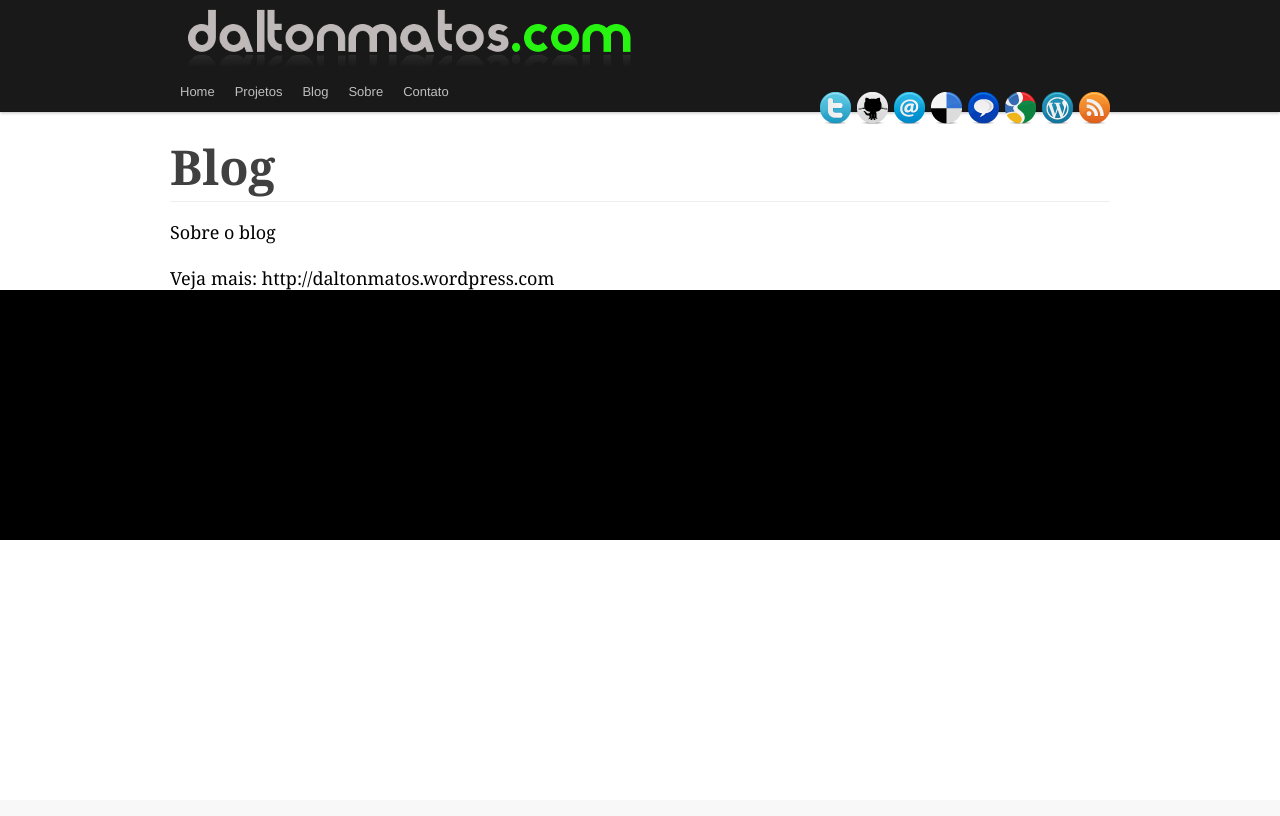
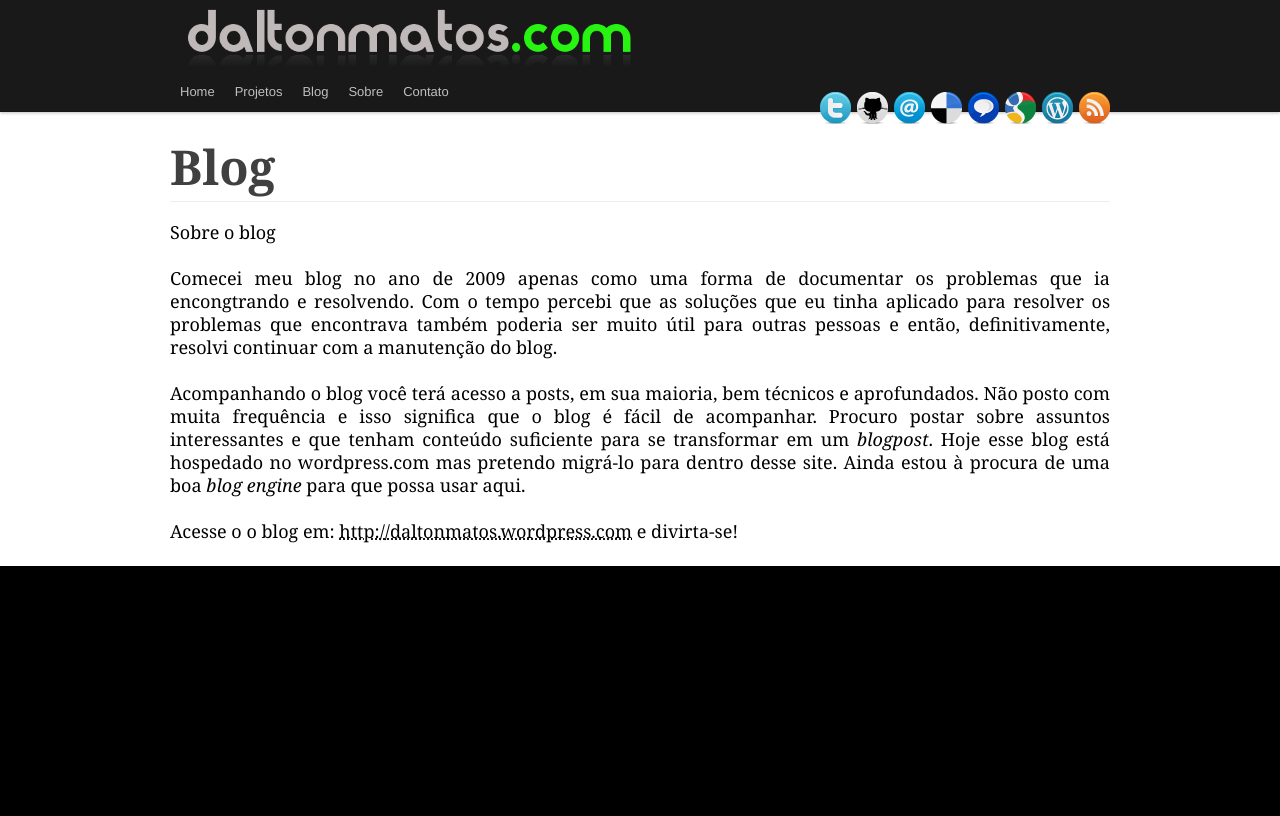
Before and after one commit to daltonmatos/daltonmatos.com, a Python web app: template daltonmatosdotcom/mainsite/templates/blog.html in a window 1280 px wide. Before the commit the page ends 540 px from the top, so only its background shows below. Run offline with Jinja, Linux system fonts and the light colour scheme; the template is opened without the code that fills it: most values are stand-ins (such as "Sample title", 1, 10 or a date in 2020).

Commit message:
Escrita pagina sobre o blog

```diff
--- a/daltonmatosdotcom/mainsite/templates/blog.html
+++ b/daltonmatosdotcom/mainsite/templates/blog.html
@@ -10,8 +10,14 @@
 
 <p> Sobre o blog </p>
 
-Veja mais: http://daltonmatos.wordpress.com
+<p>
+Comecei meu blog no ano de 2009 apenas como uma forma de documentar os problemas que ia encongtrando e resolvendo. Com o tempo percebi que as soluções que eu tinha aplicado para resolver os problemas que encontrava também poderia ser muito útil para outras pessoas e então, definitivamente, resolvi continuar com a manutenção do blog.
+</p>
 
+<p>
+Acompanhando o blog você terá acesso a posts, em sua maioria, bem técnicos e aprofundados. Não posto com muita frequência e isso significa que o blog é fácil de acompanhar. Procuro postar sobre assuntos interessantes e que tenham conteúdo suficiente para se transformar em um <em>blogpost</em>. Hoje esse blog está hospedado no wordpress.com mas pretendo migrá-lo para dentro desse site. Ainda estou à procura de uma boa <em>blog engine</em> para que possa usar aqui.
+</p>
 
+<p> Acesse o o blog em: <a href="http://daltonmatos.wordpress.com" target="_blog">http://daltonmatos.wordpress.com</a> e divirta-se!</p>
 
 {%endblock%}
```
